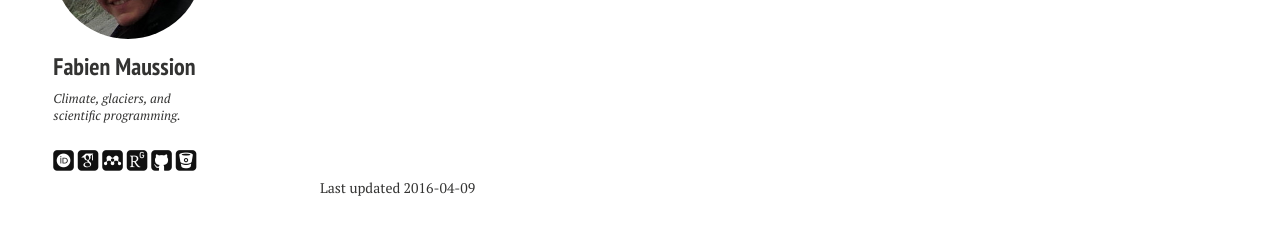
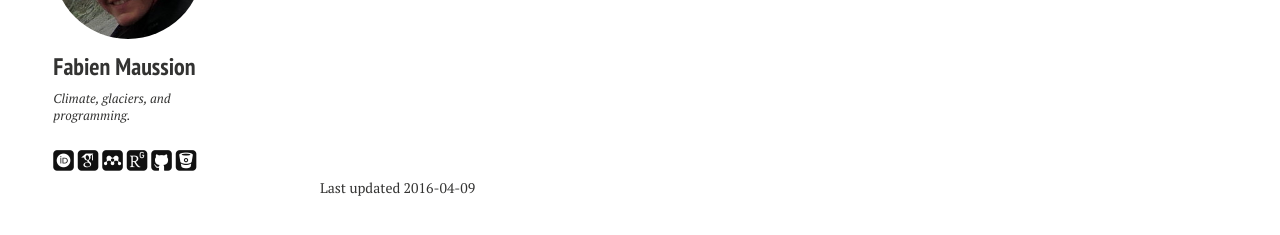
Before and after one commit to fmaussion/fmaussion.github.io, a Jekyll site: the page built from research/index.md, in a window 1280 px wide. Shown: the part 444-679 px from the top of the page. Built offline with Jekyll 4.4.1, drawn with Linux system fonts in a browser that asks for light colours; nearby versions of some CDN libraries; some web fonts are replaced.

Commit message:
description

```diff
--- a/_config.yml
+++ b/_config.yml
@@ -1,7 +1,7 @@
 # Site wide configuration
 
 title: Fabien Maussion
-description: "Climate, glaciers, and scientific programming."
+description: "Climate, glaciers, and programming."
 locale: en_US
 url: http://fabienmaussion.info
 # url: http://localhost:4000
@@ -31,7 +31,7 @@ kramdown:
 owner:
   name: Fabien Maussion
   avatar: fabi-portrait.jpg
-  bio: "Climate, glaciers, and scientific programming."
+  bio: "Climate, glaciers, and programming."
   github: fmaussion
   bitbucket: fmaussion
   orcid: 0000-0002-3211-506X
```
